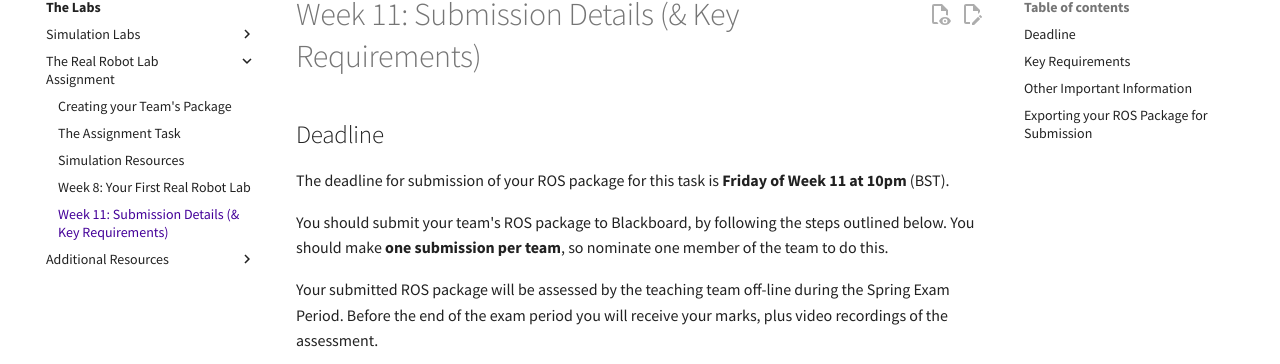
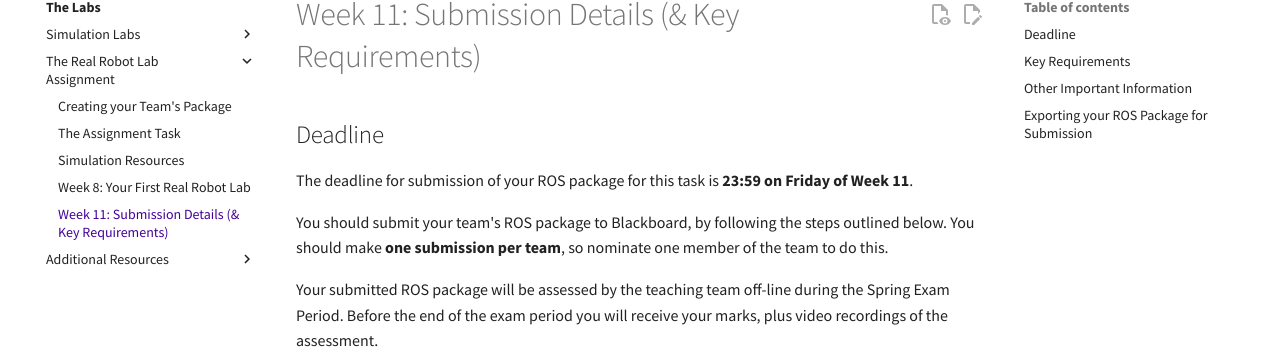
Before and after one commit to tom-howard/acs6121, an MkDocs documentation site: the page built from docs/course/robot/submission.md, in a window 1280 px wide and 900 px high. Shown: the part 152-516 px from the top of the window. Built offline with MkDocs 1.6.1 and Material for MkDocs 9.7.7, drawn with Linux system fonts in a browser that asks for light colours; comment, search, counter and statistics services are not loaded.

Commit message:
Update submission time

```diff
--- a/docs/course/robot/submission.md
+++ b/docs/course/robot/submission.md
@@ -5,7 +5,7 @@
 
 ## Deadline
 
-The deadline for submission of your ROS package for this task is **Friday of Week 11 at 10pm** (BST).
+The deadline for submission of your ROS package for this task is **23:59 on Friday of Week 11**.
 
 You should submit your team's ROS package to Blackboard, by following the steps outlined below. You should make **one submission per team**, so nominate one member of the team to do this.
 
```
